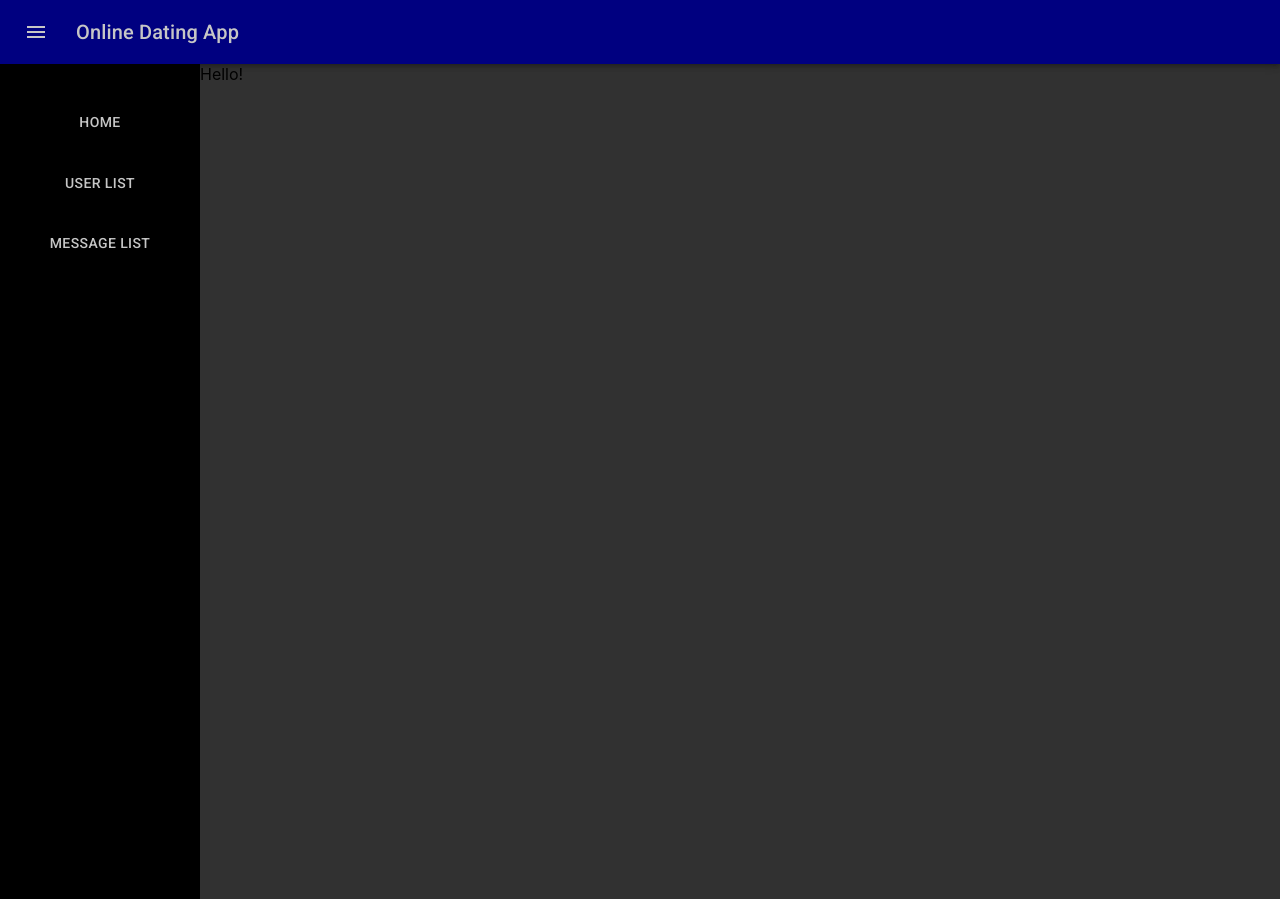
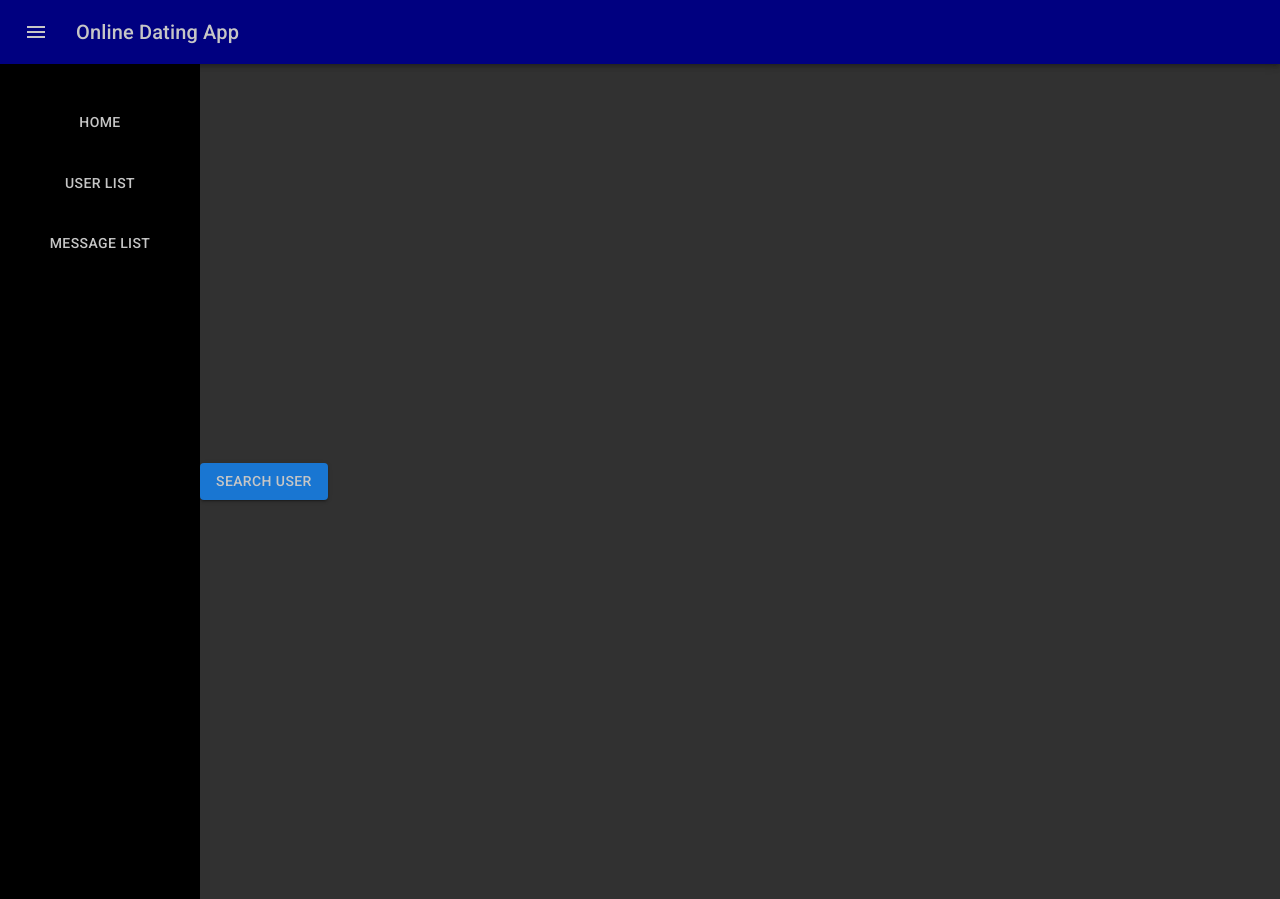
Before and after one commit to Yuta-K19418/recursion-online-dating-app, a React (Create React App) app: page / in a window 1280 px wide. Built offline with nearby package versions, Linux system fonts and the light colour scheme.

Commit message:
created search user button

```diff
--- a/src/pages/home.tsx
+++ b/src/pages/home.tsx
@@ -1,4 +1,25 @@
+import { Button } from "@mui/material";
+import { useNavigate } from "react-router-dom";
+
 const Home = () => {
-  return <div>Hello!</div>;
+  const navigate = useNavigate();
+  return (
+    <div
+      style={{
+        display: "flex",
+        justifyContent: "center",
+        alignItems: "center",
+      }}
+    >
+      <Button
+        variant="contained"
+        sx={{ flexShrink: 0 }}
+        style={{ color: "#c6c6c6" }}
+        onClick={() => navigate("/user-list")}
+      >
+        SEARCH USER
+      </Button>
+    </div>
+  );
 };
 export default Home;
```
